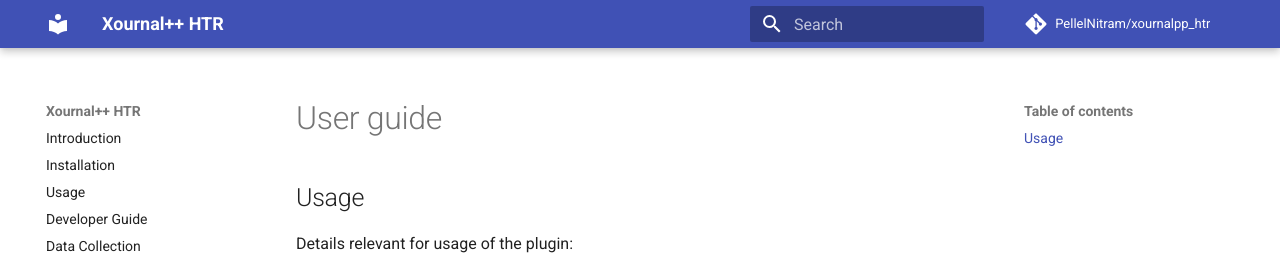
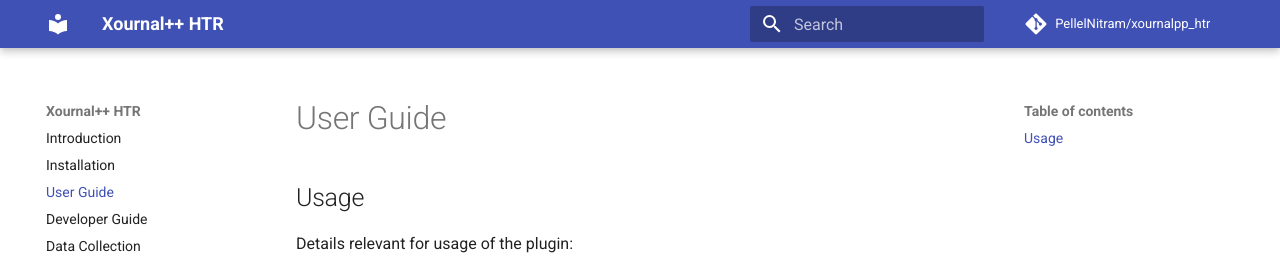
Before and after one commit to PellelNitram/xournalpp_htr, an MkDocs documentation site: the page built from docs/user_guide.md, in a window 1280 px wide. Shown: the top 265 px of the page. Built offline with MkDocs 1.6.1 and Material for MkDocs 9.7.7, drawn with Linux system fonts in a browser that asks for light colours; comment, search, counter and statistics services are not loaded.

Commit message:
Update mkdocs configuration.

```diff
--- a/mkdocs.yml
+++ b/mkdocs.yml
@@ -21,7 +21,7 @@
 nav:
   - Introduction: 'index.md'
   - Installation: 'installation.md'
-  - Usage: 'usage.md'
+  - User Guide: 'user_guide.md'
   - Developer Guide: 'developer_guide.md'
   - Data Collection: 'data_collection.md'
   - Developing New Models: 'developing_new_models.md'
```
